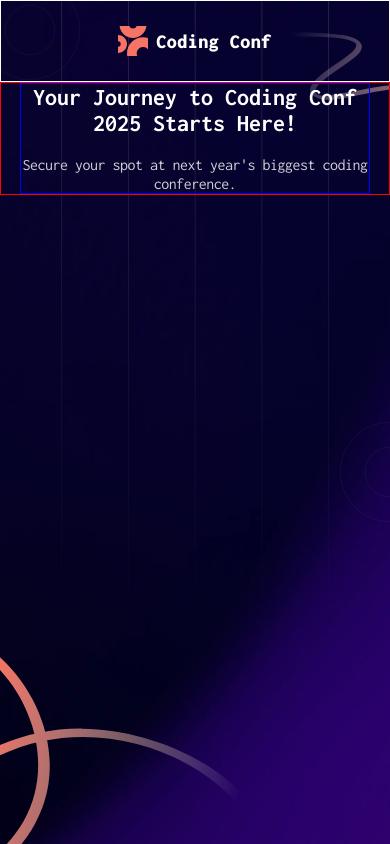
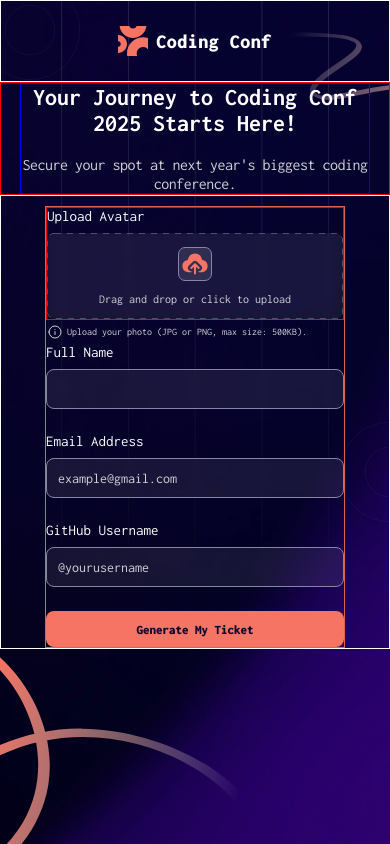
Before and after one commit to NavarroEmiliano/conference-ticket-generator-main, a React (Vite) app: page / in a window 390 px wide. Built offline with nearby package versions, Linux system fonts and the light colour scheme.

Commit message:
ticket mobile

```diff
--- a/src/App.tsx
+++ b/src/App.tsx
@@ -1,10 +1,10 @@
-//import { useState } from "react";
+import { useState } from "react";
 import "./App.css";
-//import Form from "./components/Form/Form";
+import Form from "./components/Form/Form";
 import Header from "./components/header/Header";
 import Background from "./components/background/Background";
 import FormHeader from "./components/formheader/FormHeader";
-//import Ticket from "./components/Ticket/Ticket";
+import Ticket from "./components/ticket/Ticket";
 
 export interface User {
   userImg?: File | null;
@@ -16,21 +16,21 @@ export interface User {
 }
 
 function App() {
- /*  const [user, setUser] = useState<User>({});
+  const [user, setUser] = useState<User>({});
 
   const showTicket = user.email && user.github && user.username && user.imgUrl;
- */
+
 
   return (
     <>
       <Background />
        <Header />
        <FormHeader/>
-{/*       {showTicket ? (
+       {showTicket ? (
         <Ticket user={user} />
       ) : (
         <Form user={user} setUser={setUser} />
-      )} */}
+      )}
     </>
   );
 }
--- a/src/components/Form/Form.module.css
+++ b/src/components/Form/Form.module.css
@@ -8,46 +8,31 @@
 }
 
 .container {
-    position: absolute;
-    top: 0;
-    width: 100%;
-    height: 100vh;
     display: flex;
-    flex-direction: column;
     justify-content: center;
     align-items: center;
-}
-
-.header {
-    height: 136px;
-    width: 668px;
-    margin-top: 44px;
-    text-align: center;
-}
-
-.header h2 {
-    font-size: 45px;
-    font-weight: 900;
-    margin-bottom: 13px;
-}
-
-.header p {
-    font-size: 18px;
-    color: var(--Neutral-300);
+    width: 100%;
+    border: 1px solid white;
 }
 
 .form {
     display: flex;
     flex-direction: column;
-    width: 345px;
-    gap: 30px;
-    margin-top: 30px;
+    border: 1px solid #E1604F;
+    width: 300px;
+    margin-top: 10px;
+    gap: 24px;
 }
 
 .file-container {
     display: flex;
     flex-direction: column;
     gap: 9px;
+    border: 1px solid red;
+}
+
+.file-container>label {
+    font-size: 15px;
 }
 
 .input-group,
@@ -221,6 +206,8 @@
     gap: 5px;
 }
 
+
+
 .submit-btn {
     height: 36px;
     border-radius: 8px;
@@ -235,38 +222,3 @@
 .submit-btn:hover {
     background-color: var(--Orange-700);
 }
-
-@media  (min-width: 376px) and (max-width: 768px) {
-    .header {
-        width: 380px;
-        margin-top: 90px;
-    }
-
-    .header h2 {
-        font-size: 30px;
-        margin-bottom: 20px;
-    }
-
-    .header p {
-        font-size: 20px;
-    }
-
-    .form {
-        width: 380px;
-    }
-}
-
-@media  (max-width: 375px) {
-    .header {
-        width: 343px;
-    }
-
-    .header h2 {
-        font-size: 10px;
-    }
-
-    .form {
-        width: 320px;
-    }
-
-}
--- a/src/components/Form/Form.tsx
+++ b/src/components/Form/Form.tsx
@@ -67,8 +67,8 @@ const Form = ({
   console.log(imageSrc);
 
   return (
-    <div className={styles.container}>
-      <form onSubmit={handleSubmit} className={styles.form}>
+    <div className={styles["container"]}>
+      <form onSubmit={handleSubmit} className={styles["form"]}>
         <div className={styles["file-container"]}>
           <label htmlFor="file">Upload Avatar</label>
           <div
--- a/src/components/formheader/FormHeader.module.css
+++ b/src/components/formheader/FormHeader.module.css
@@ -1,9 +1,5 @@
 :root {
     --Neutral-300: #d1d0d5;
-    --Neutral-500: #8784A5;
-    --Neutral-700: #4B4869;
-    --Neutral-900: #0D082D;
-    --Orange-500: #F57463;
 }
 
 
```
